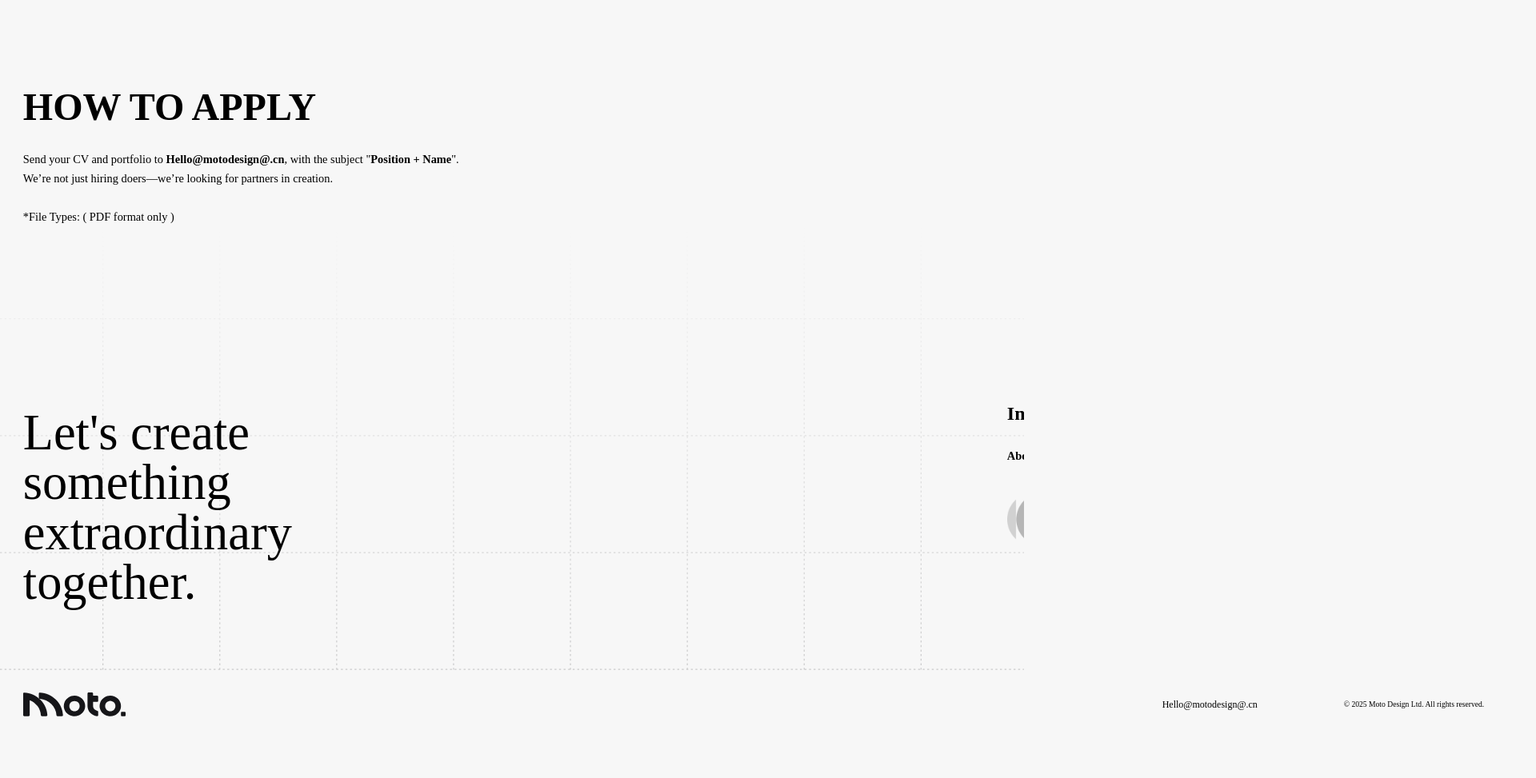
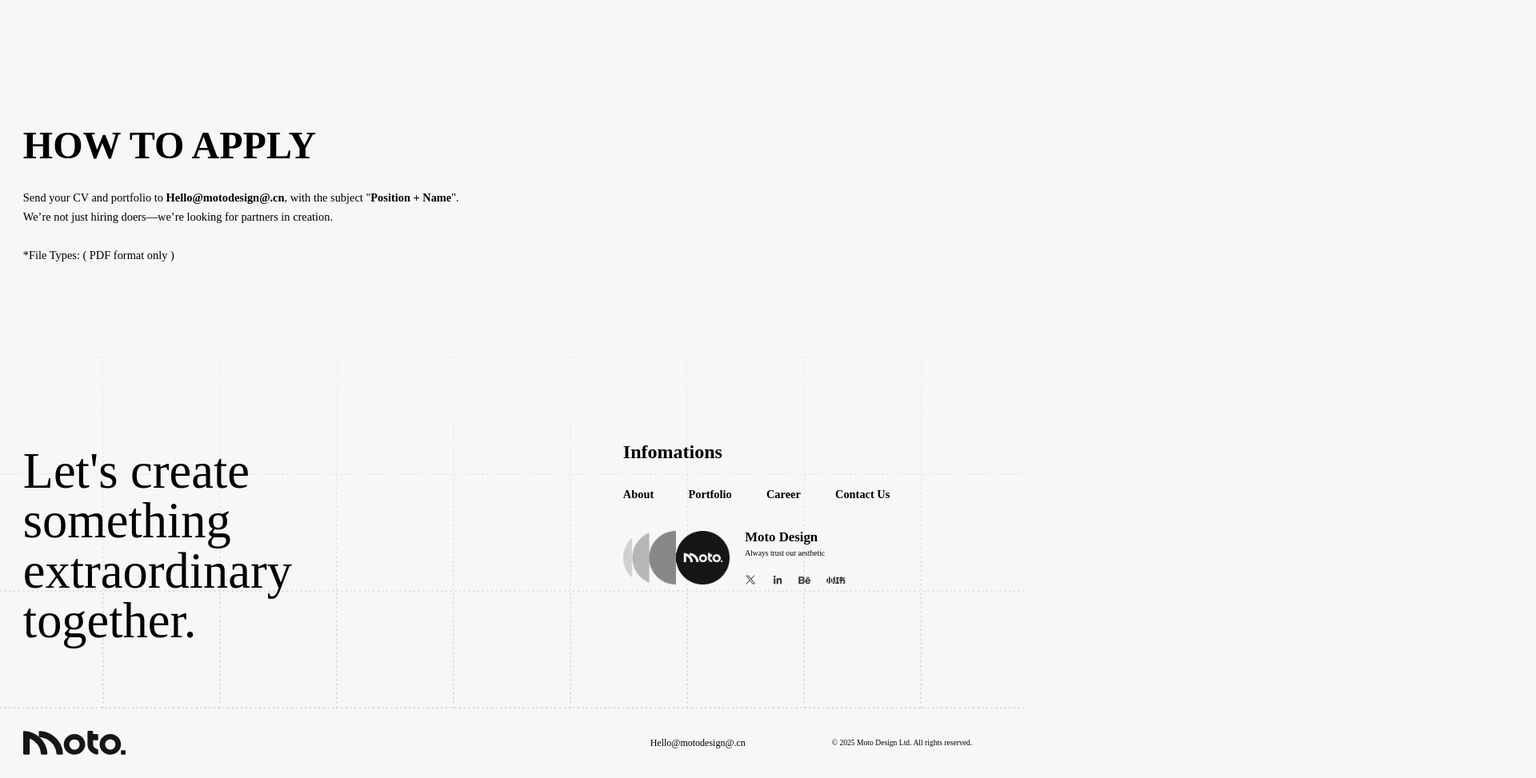
Before and after one commit to i-free-developer/moto-design, a React (Vite) app: page /role/1 in a window 1280 px wide. Shown: the part 938-1911 px from the top of the page at 80% size, 1920 px wide, since content can reach past the window. Before the commit the page ends 1863 px from the top, so only its background shows below. Built offline with nearby package versions, Linux system fonts and the light colour scheme.

Commit message:
responsive

```diff
--- a/src/components/About.jsx
+++ b/src/components/About.jsx
@@ -13,7 +13,7 @@ export default function About({isMobileDevice, smallScreenRatioDecimal}) {
 		<main className="mx-auto">
       		<Navbar drawerStatus={drawerStatus} handleClickDrawer={handleClickDrawer} smallScreenRatioDecimal={smallScreenRatioDecimal} frostedGlass={true} key="about"/>
 			<section id="about" className="mx-auto lg:pt-[0.48rem]" onClick={closeDrawer}>
-				<div className="px-[0.32rem] lg:px-[0.48rem] mx-auto w-screen max-w-screen lg:min-w-[1920px] lg:max-w-[1920px] overflow-x-hidden">
+				<div className="px-[0.32rem] lg:px-[0.48rem] mx-auto w-screen max-w-screen lg:min-w-screen lg:max-w-[1920px] overflow-x-hidden">
 					{isMobileDevice ? <AboutHeaderMobile smallScreenRatioDecimal={smallScreenRatioDecimal}/> : <AboutHeaderDesktop/>}
 					<AboutBrand/>
 				</div>
@@ -81,7 +81,7 @@ function AboutStatusContainer({smallScreenRatioDecimal}) {
 	}, [smallScreenRatioDecimal])
 
 	return (
-		<div className="mx-auto relative mt-[1.68rem] lg:mt-[3.6rem] lg:px-[0.48rem] w-screen max-w-screen lg:min-w-[1920px] lg:max-w-[1920px] overflow-x-hidden">
+		<div className="mx-auto relative mt-[1.68rem] lg:mt-[3.6rem] lg:px-[0.48rem] w-screen max-w-screen lg:min-w-screen lg:max-w-[1920px] overflow-x-hidden">
 			<div className="mx-auto overflow-x-hidden w-full flex items-center justify-between pl-[0.32rem] lg:pl-0">
 				<div className={`${showSection === 'left' ? '' : 'translate-x-[-100%] lg:translate-x-0'} transition-translate duration-700 lg:ml-0 mx-auto min-w-full max-w-full lg:min-w-[45%] lg:w-[45%] tracking-[-2%]`}>
 					<p className="uppercase text-[0.48rem] lg:text-[0.64rem] font-bold leading-[0.48rem] lg:leading-[0.64rem]">we strive to innovate</p>
@@ -218,7 +218,7 @@ function TeamMemberContainer() {
 		fetchData()
 	}, [])
 	return (
-		<div className="px-[0.32rem] lg:px-[0.48rem] mx-auto w-screen max-w-screen lg:min-w-[1920px] lg:max-w-[1920px] overflow-x-hidden">
+		<div className="px-[0.32rem] lg:px-[0.48rem] mx-auto w-screen max-w-screen lg:min-w-screen lg:max-w-[1920px] overflow-x-hidden">
 			<div className="my-[1.2rem] lg:my-[3.52rem] grid grid-cols-3 lg:grid-cols-5 gap-[0.16rem] lg:gap-x-[0.2rem] lg:gap-y-[0.4rem]">
 				<OurTeamCard />
 				{teamMemberData.map((item, index) => <TeamMemberCard {...item} key={index} />)}
--- a/src/components/Career.jsx
+++ b/src/components/Career.jsx
@@ -12,7 +12,7 @@ export default function Career({isMobileDevice, smallScreenRatioDecimal}) {
 		<main className="mx-auto">
 			<Navbar drawerStatus={drawerStatus} handleClickDrawer={handleClickDrawer} smallScreenRatioDecimal={smallScreenRatioDecimal} frostedGlass={true}/>
 			<section id="career" className="mx-auto pt-[0.32rem] lg:pt-[0.48rem] lg:mt-[1.28rem] lg:mb-[0.48rem]" onClick={closeDrawer}>
-				<div className="px-[0.32rem] lg:px-[0.48rem] mx-auto w-screen max-w-screen lg:min-w-[1920px] lg:max-w-[1920px] overflow-x-hidden">
+				<div className="px-[0.32rem] lg:px-[0.48rem] mx-auto w-screen max-w-screen lg:min-w-screen lg:max-w-[1920px] overflow-x-hidden">
 					<CareerHeader/>
 					<CareerContenr/>
 				</div>
@@ -27,7 +27,7 @@ export default function Career({isMobileDevice, smallScreenRatioDecimal}) {
 					<PerksContainer/>
 				</div>
 
-				<div className="px-[0.32rem] lg:px-[0.48rem] lg:mb-[2.88rem] mx-auto w-screen max-w-screen lg:min-w-[1920px] lg:max-w-[1920px] overflow-x-hidden">
+				<div className="px-[0.32rem] lg:px-[0.48rem] lg:mb-[2.88rem] mx-auto w-screen max-w-screen lg:min-w-screen lg:max-w-[1920px] overflow-x-hidden">
 					<RolesContainer isMobileDevice={isMobileDevice}/>
 					<div className="mt-[2.16rem] mb-[1.66rem] lg:mb-0 lg:mt-[2.8rem]"></div>
 					<HowToApply/>
--- a/src/components/Footer.jsx
+++ b/src/components/Footer.jsx
@@ -35,7 +35,7 @@ function InfoCardMobile() {
 
 function InfoCardDesktop() {
   return (
-    <div className="mx-auto grid grid-cols-2 px-[0.48rem] lg:min-w-[1920px] lg:max-w-[1920px] ">
+    <div className="mx-auto grid grid-cols-2 px-[0.48rem] lg:min-w-screen lg:max-w-[1920px] ">
       <SiteHeader/>
       <div className="mx-auto">
         <InfoSection/>
@@ -78,7 +78,7 @@ function LogoLinksCard() {
 
 function SiteFooter({isMobileDevice, smallScreenRatioDecimal}) {
   return (
-    <div className="mx-auto w-screen max-w-screen lg:min-w-[1920px] lg:max-w-[1920px] overflow-x-hidden px-[0.32rem] lg:px-[0.48rem] my-[0.48rem] grid grid-cols-2">
+    <div className="mx-auto w-screen max-w-screen lg:min-w-screen lg:max-w-[1920px] overflow-x-hidden px-[0.32rem] lg:px-[0.48rem] my-[0.48rem] grid grid-cols-2">
       <div className="col-span-1 flex items-center"><Link to="/" ><span className="">{ isMobileDevice ? <LogoIconMobile scaleRatio={smallScreenRatioDecimal}/> : <LogoIconDesktop/> }</span></Link></div>
       <div className="mx-auto col-span-1 flex justify-center items-center mr-0 lg:mr-[0.6rem]">
         <div className="mx-auto flex flex-col lg:flex-row lg:items-center lg:justify-center items-end font-medium">
--- a/src/components/ImagePage.jsx
+++ b/src/components/ImagePage.jsx
@@ -12,7 +12,7 @@ export default function RolePage({smallScreenRatioDecimal}) {
 		<main className="mx-auto">
 			<Navbar drawerStatus={drawerStatus} handleClickDrawer={handleClickDrawer} smallScreenRatioDecimal={smallScreenRatioDecimal} frostedGlass={true}/>
 			<section id="portfolio-page" className="mx-auto" onClick={closeDrawer}>
-				<div className="w-screen max-w-screen lg:min-w-[1920px] lg:max-w-[1920px] mx-auto px-[0.32rem] py-[0.48rem] overflow-x-hidden">
+				<div className="w-screen max-w-screen lg:min-w-screen lg:max-w-[1920px] mx-auto px-[0.32rem] py-[0.48rem] overflow-x-hidden">
 					<ImgCard {...item}/>
 				</div>
 			</section>
--- a/src/components/Portfolio.jsx
+++ b/src/components/Portfolio.jsx
@@ -30,7 +30,7 @@ export default function Portfolio({isMobileDevice, smallScreenRatioDecimal}) {
 		<main className="mx-auto relative">
 			<Navbar drawerStatus={drawerStatus} handleClickDrawer={handleClickDrawer} smallScreenRatioDecimal={smallScreenRatioDecimal} frostedGlass={true}/>
 			<section id="portfolio" className="" onClick={closeDrawer}>
-				<div className="mx-auto min-w-screen max-w-screen lg:min-w-[1920px] lg:max-w-[1920px] px-[0.32rem] lg:px-[0.48rem] pt-[0.48rem] lg:pt-[0.48rem] lg:mt-[1.28rem] lg:mb-[0.48rem] overflow-x-hidden">
+				<div className="mx-auto min-w-screen max-w-screen lg:min-w-screen lg:max-w-[1920px] px-[0.32rem] lg:px-[0.48rem] pt-[0.48rem] lg:pt-[0.48rem] lg:mt-[1.28rem] lg:mb-[0.48rem] overflow-x-hidden">
 					<PortfolioHeader/>
 					<div className="pl-[0.16rem] lg:pl-[0.32rem] my-[0.48rem] lg:my-[0.96rem] flex flex-row justify-between overflow-x-hidden">
 						<MobileDeskIcons isMobile={isMobile} setIsMobile={setIsMobile} smallScreenRatioDecimal={smallScreenRatioDecimal}/>
@@ -43,7 +43,7 @@ export default function Portfolio({isMobileDevice, smallScreenRatioDecimal}) {
 					</div>
 				</div>
 
-				<div className="mx-auto w-screen max-w-screen lg:min-w-[1920px] lg:max-w-[1920px] lg:px-[0.48rem]">
+				<div className="mx-auto w-screen max-w-screen lg:min-w-screen lg:max-w-[1920px] lg:px-[0.48rem]">
 	      	{isMobile ? <MobilePortfolios isMobileDevice={isMobileDevice} itemsArray={PortfolioData.mobile}/> : <DesktopPortfolios isMobileDevice={isMobileDevice} itemsArray={portfolioItems.desktop} openOverlay={openOverlay}/>}
 	      </div>
 
--- a/src/components/RolePage.jsx
+++ b/src/components/RolePage.jsx
@@ -15,7 +15,7 @@ export default function RolePage({isMobileDevice, smallScreenRatioDecimal}) {
 		<main className="mx-auto">
 			<Navbar drawerStatus={drawerStatus} handleClickDrawer={handleClickDrawer} smallScreenRatioDecimal={smallScreenRatioDecimal} frostedGlass={true}/>
 			<section id="role-page" className="mx-auto" onClick={closeDrawer}>
-				<div className="mx-auto px-[0.32rem] lg:px-[0.48rem] w-screen max-w-screen lg:min-w-[1920px] lg:max-w-[1920px] overflow-x-hidden">
+				<div className="mx-auto px-[0.32rem] lg:px-[0.48rem] w-screen max-w-screen lg:min-w-screen lg:max-w-[1920px] overflow-x-hidden">
 					<RoleHeaderCard {...roleItem}/>
 					<div className="my-[0.96rem] lg:my-[1.6rem]"></div>
 					<ContentSection title={'Responsibilities'} items={roleItem.responsibilities}/>
```
Also changed, not shown: src/index.css (+0 -25 lines).
